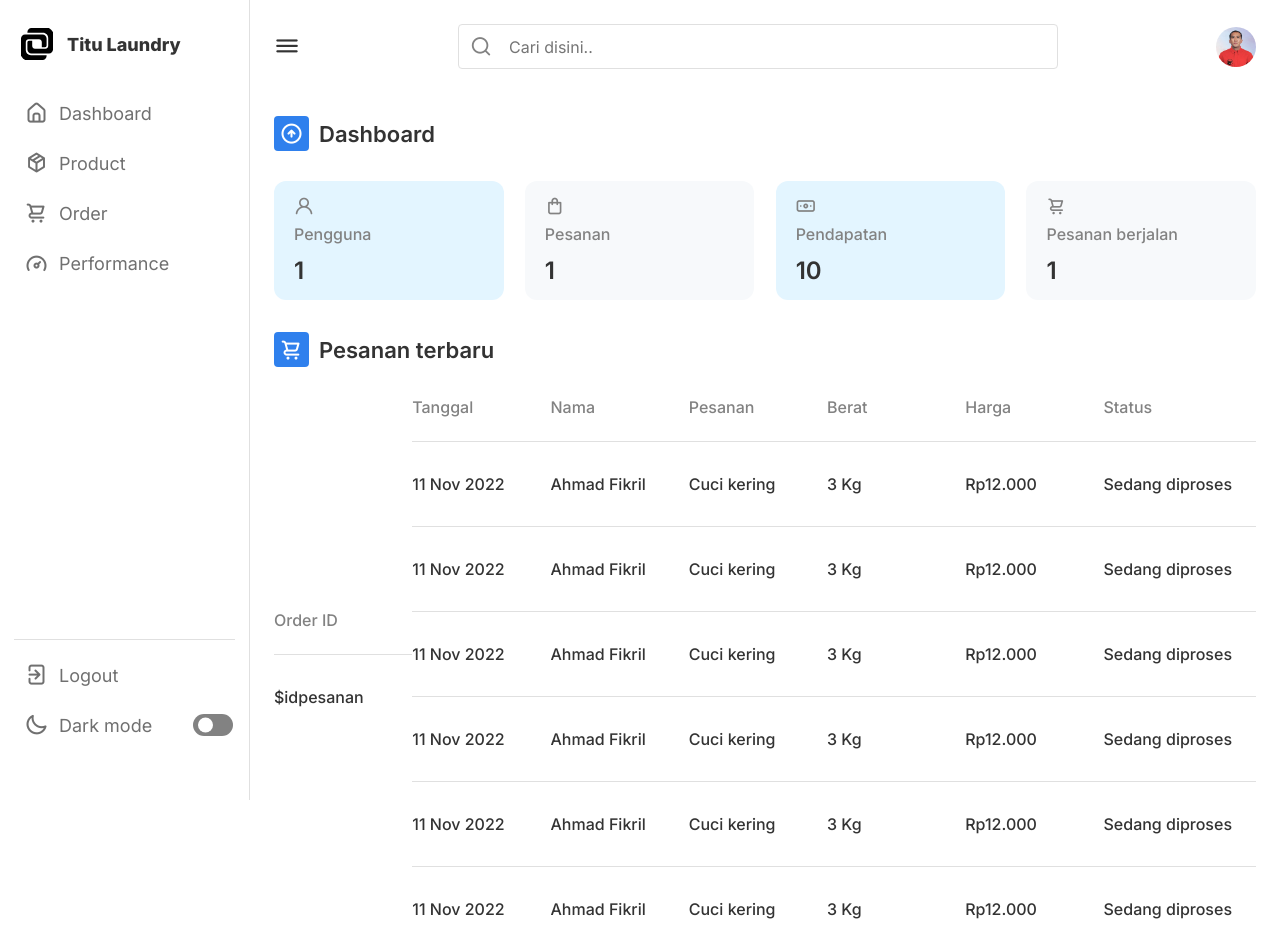
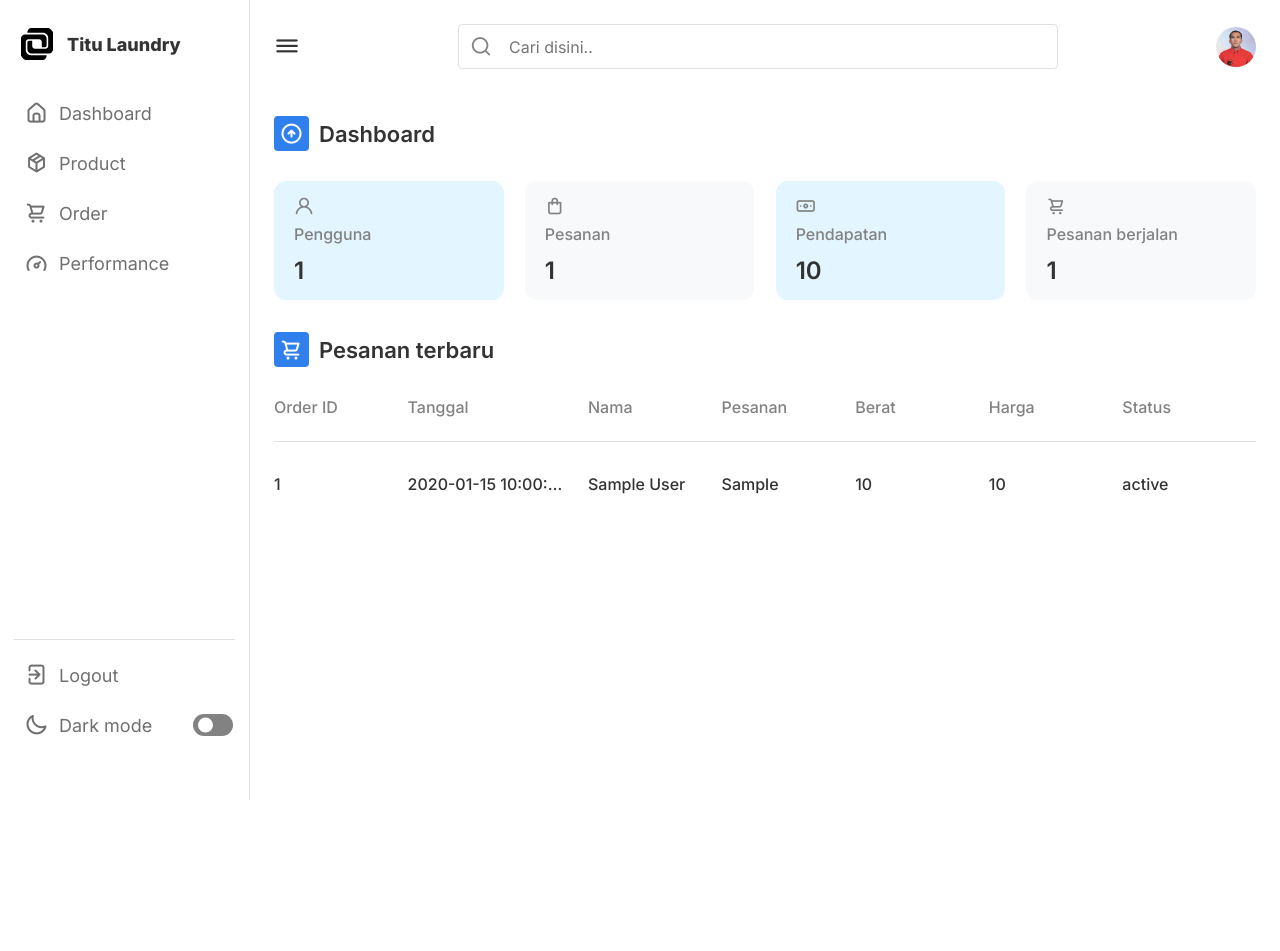
Before and after one commit to fikrilal/Titu-Laundry-Admin-Website, a PHP site: page / in a window 1280 px wide. After the commit the page ends 800 px from the top, so only its background shows below. Run offline with PHP 8.4, Linux system fonts and the light colour scheme; tables that the repository leaves empty or names only in its code hold one stand-in row (values such as "Sample post"); data that the repository does not hold is empty.

Commit message:
update index

```diff
--- a/index.php
+++ b/index.php
@@ -1,9 +1,13 @@
 <?php
+
+use LDAP\Result;
+
 session_start();
 require "koneksi.php";
 ?>
 
 <html>
+
 <head>
     <meta charset="UTF-8">
     <meta http-equiv="X-UA-Compatible" content="IE=edge">
@@ -92,37 +96,33 @@
 
                 $query2 = mysqli_query($koneksi, "SELECT COUNT(status_pesanan) FROM pesanan GROUP BY status_pesanan;");
                 $row2 = mysqli_fetch_array($query2);
-                    $jmlpesanan = $row2['COUNT(status_pesanan)'];
+                $jmlstatus = $row2['COUNT(status_pesanan)'];
                 ?>
 
                 <div class="boxes">
                     <div class="box box1">
                         <i class="uil uil-user"></i>
                         <span class="text">Pengguna</span>
-                        <span class="number"><?php echo $jmlpengguna?></span>
+                        <span class="number"><?php echo $jmlpengguna ?></span>
                     </div>
                     <div class="box box2">
                         <i class="uil uil-shopping-bag"></i>
                         <span class="text">Pesanan</span>
-                        <span class="number"><?php echo $jmlpesanan?></span>
+                        <span class="number"><?php echo $jmlpesanan ?></span>
                     </div>
                     <div class="box box3">
                         <i class="uil uil-money-bill"></i>
                         <span class="text">Pendapatan</span>
-                        <span class="number"><?php echo $jmlharga?></span>
+                        <span class="number"><?php echo $jmlharga ?></span>
                     </div>
                     <div class="box box4">
                         <i class="uil uil-shopping-cart"></i>
                         <span class="text">Pesanan berjalan</span>
-                        <span class="number"><?php echo $jmlpesanan?></span>
+                        <span class="number"><?php echo $jmlstatus ?></span>
                     </div>
                 </div>
             </div>
-            <?php
-                    $query3 = mysqli_query($koneksi, "SELECT (id_pesanan) FROM user");
-                    $row = mysqli_fetch_array($query);
-                    $idpesanan = $row['id_pesanan'];
-                    ?>
+
             <div class="activity">
                 <div class="title">
                     <i class="uil uil-shopping-cart"></i>
@@ -132,66 +132,99 @@
                 <div class="activity-data">
                     <div class="data order-id">
                         <span class="data-title">Order ID</span>
-                        <span class="data-list">$idpesanan</span>
+                        <?php
+                        $sql = "SELECT id_pesanan, tanggal, user.nama, jasa.jenis_jasa, total_berat, total_harga, status_pesanan FROM `pesanan`  JOIN user ON pesanan.id_user = user.id_user JOIN jasa ON pesanan.id_jasa = jasa.id_jasa";
+                        $query = mysqli_query($koneksi, $sql);
 
+                        while ($siswa = mysqli_fetch_array($query)) {
+                        ?>
+                            <span class="data-list"><?php echo $siswa['id_pesanan'] ?></span>
+                        <?php
+                        }
+                        ?>
                     </div>
                     <div class="data date">
                         <span class="data-title">Tanggal</span>
-                        <span class="data-list">11 Nov 2022</span>
-                        <span class="data-list">11 Nov 2022</span>
-                        <span class="data-list">11 Nov 2022</span>
-                        <span class="data-list">11 Nov 2022</span>
-                        <span class="data-list">11 Nov 2022</span>
-                        <span class="data-list">11 Nov 2022</span>
+                        <?php
+                        $sql = "SELECT id_pesanan, tanggal, user.nama, jasa.jenis_jasa, total_berat, total_harga, status_pesanan FROM `pesanan`  JOIN user ON pesanan.id_user = user.id_user JOIN jasa ON pesanan.id_jasa = jasa.id_jasa";
+                        $query = mysqli_query($koneksi, $sql);
+
+                        while ($siswa = mysqli_fetch_array($query)) {
+                            ?>
+                            <span class="data-list"><?php echo $siswa['tanggal'] ?></span>
+                        <?php
+                        }
+                        ?>
                     </div>
                     <div class="data name">
                         <span class="data-title">Nama</span>
-                        <span class="data-list">Ahmad Fikril</span>
-                        <span class="data-list">Ahmad Fikril</span>
-                        <span class="data-list">Ahmad Fikril</span>
-                        <span class="data-list">Ahmad Fikril</span>
-                        <span class="data-list">Ahmad Fikril</span>
-                        <span class="data-list">Ahmad Fikril</span>
+                        <?php
+                        $sql = "SELECT id_pesanan, tanggal, user.nama, jasa.jenis_jasa, total_berat, total_harga, status_pesanan FROM `pesanan`  JOIN user ON pesanan.id_user = user.id_user JOIN jasa ON pesanan.id_jasa = jasa.id_jasa";
+                        $query = mysqli_query($koneksi, $sql);
+
+                        while ($siswa = mysqli_fetch_array($query)) {
+                            ?>
+                            <span class="data-list"><?php echo $siswa['nama'] ?></span>
+                        <?php
+                        }
+                        ?>
                     </div>
                     <div class="data order">
                         <span class="data-title">Pesanan</span>
-                        <span class="data-list">Cuci kering</span>
-                        <span class="data-list">Cuci kering</span>
-                        <span class="data-list">Cuci kering</span>
-                        <span class="data-list">Cuci kering</span>
-                        <span class="data-list">Cuci kering</span>
-                        <span class="data-list">Cuci kering</span>
+                        <?php
+                        $sql = "SELECT id_pesanan, tanggal, user.nama, jasa.jenis_jasa, total_berat, total_harga, status_pesanan FROM `pesanan`  JOIN user ON pesanan.id_user = user.id_user JOIN jasa ON pesanan.id_jasa = jasa.id_jasa";
+                        $query = mysqli_query($koneksi, $sql);
+
+                        while ($siswa = mysqli_fetch_array($query)) {
+                            ?>
+                            <span class="data-list"><?php echo $siswa['jenis_jasa'] ?></span>
+                        <?php
+                        }
+                        ?>
                     </div>
                     <div class="data weight">
                         <span class="data-title">Berat</span>
-                        <span class="data-list">3 Kg</span>
-                        <span class="data-list">3 Kg</span>
-                        <span class="data-list">3 Kg</span>
-                        <span class="data-list">3 Kg</span>
-                        <span class="data-list">3 Kg</span>
-                        <span class="data-list">3 Kg</span>
+                        <?php
+                        $sql = "SELECT id_pesanan, tanggal, user.nama, jasa.jenis_jasa, total_berat, total_harga, status_pesanan FROM `pesanan`  JOIN user ON pesanan.id_user = user.id_user JOIN jasa ON pesanan.id_jasa = jasa.id_jasa";
+                        $query = mysqli_query($koneksi, $sql);
+
+                        while ($siswa = mysqli_fetch_array($query)) {
+                            ?>
+                            <span class="data-list"><?php echo $siswa['total_berat'] ?></span>
+                        <?php
+                        }
+                        ?>
                     </div>
                     <div class="data price">
                         <span class="data-title">Harga</span>
-                        <span class="data-list">Rp12.000</span>
-                        <span class="data-list">Rp12.000</span>
-                        <span class="data-list">Rp12.000</span>
-                        <span class="data-list">Rp12.000</span>
-                        <span class="data-list">Rp12.000</span>
-                        <span class="data-list">Rp12.000</span>
+                        <?php
+                        $sql = "SELECT id_pesanan, tanggal, user.nama, jasa.jenis_jasa, total_berat, total_harga, status_pesanan FROM `pesanan`  JOIN user ON pesanan.id_user = user.id_user JOIN jasa ON pesanan.id_jasa = jasa.id_jasa";
+                        $query = mysqli_query($koneksi, $sql);
+
+                        while ($siswa = mysqli_fetch_array($query)) {
+                            ?>
+                            <span class="data-list"><?php echo $siswa['total_harga'] ?></span>
+                        <?php
+                        }
+                        ?>
                     </div>
                     <div class="data status">
                         <span class="data-title">Status</span>
-                        <span class="data-list">Sedang diproses</span>
-                        <span class="data-list">Sedang diproses</span>
-                        <span class="data-list">Sedang diproses</span>
-                        <span class="data-list">Sedang diproses</span>
-                        <span class="data-list">Sedang diproses</span>
-                        <span class="data-list">Sedang diproses</span>
+                        <?php
+                        $sql = "SELECT id_pesanan, tanggal, user.nama, jasa.jenis_jasa, total_berat, total_harga, status_pesanan FROM `pesanan`  JOIN user ON pesanan.id_user = user.id_user JOIN jasa ON pesanan.id_jasa = jasa.id_jasa";
+                        $query = mysqli_query($koneksi, $sql);
+
+                        while ($siswa = mysqli_fetch_array($query)) {
+                            ?>
+                            <span class="data-list"><?php echo $siswa['status_pesanan'] ?></span>
+                        <?php
+                        }
+                        ?>
                     </div>
 
                 </div>
-            </div>
+
+
             </div>
     </section>
     <script src="script.js"></script>
```
Lines whose indentation alone changed are shown as unchanged.
